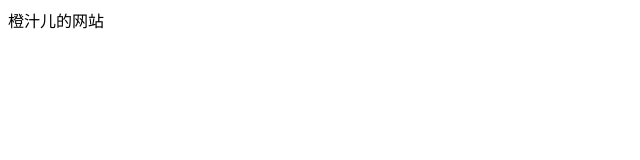
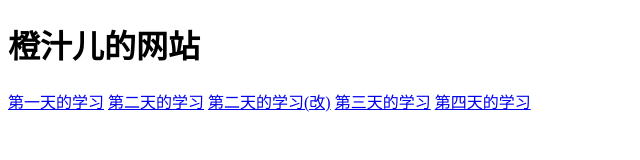
Before and after one commit to orange524/orange524.github.io, a plain HTML site: page index.html in a window 1280 px wide. Shown: the whole page, without its empty margins (0-640 px from the left). Drawn offline with Linux system fonts and the light colour scheme.

Commit message:
添加超链接

```diff
--- a/index.html
+++ b/index.html
@@ -5,6 +5,11 @@
     <title>Title</title>
 </head>
 <body>
-橙汁儿的网站
+<h1>橙汁儿的网站</h1>
+<a href="day01/login-color.html">第一天的学习</a>
+<a href="day02/for-scx.html">第二天的学习</a>
+<a href="day02-改/for-scx.html">第二天的学习(改)</a>
+<a href="day03/index.html">第三天的学习</a>
+<a href="day04/ohhhhh.html">第四天的学习</a>
 </body>
 </html>
```
